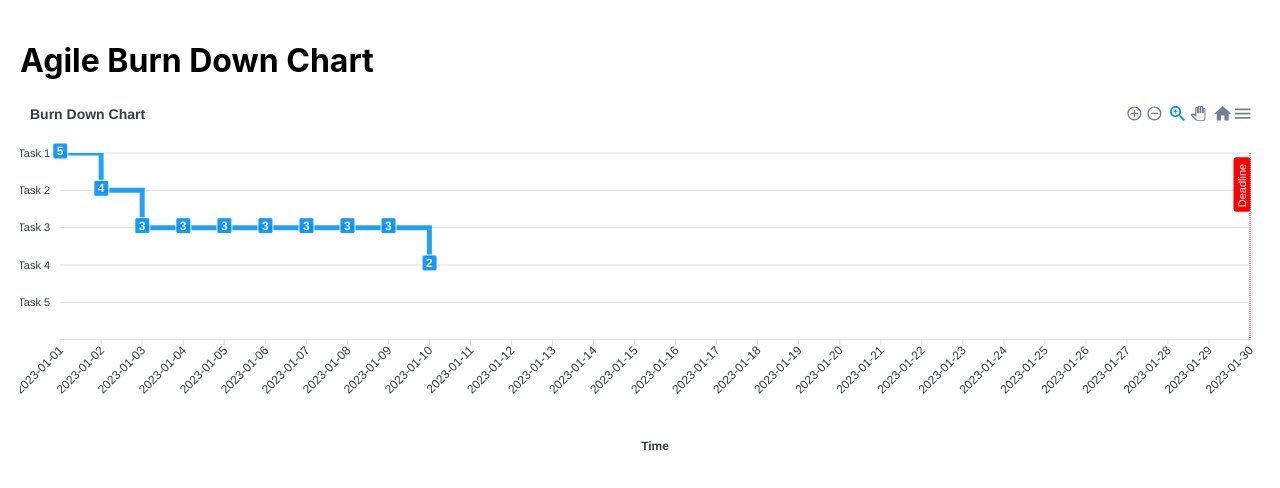
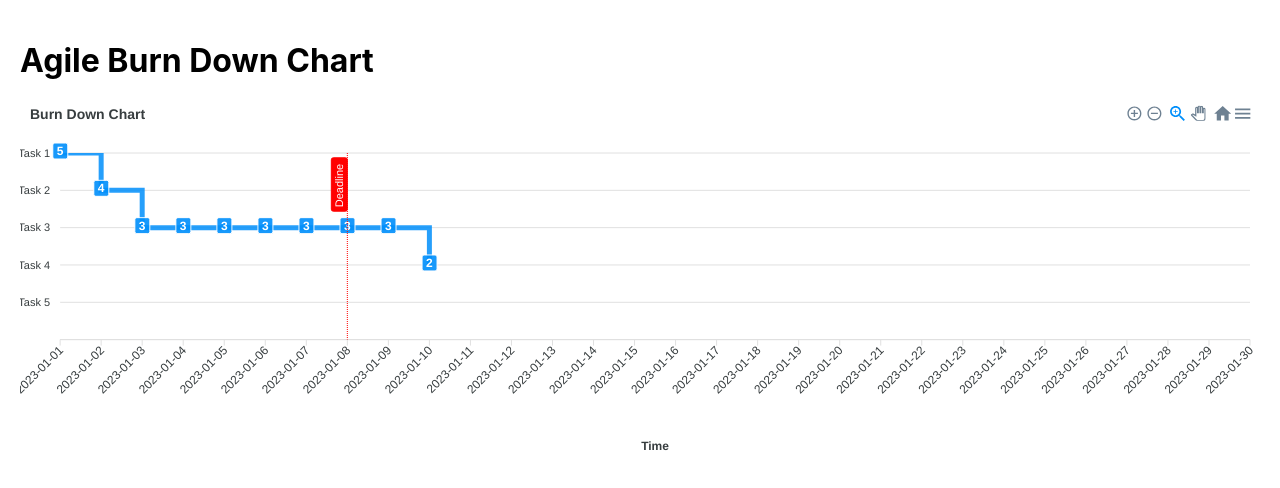
Before and after one commit to Mraj101/Agile-burnDownChartByReact-branch-d3js-v5-, a React (Create React App) app: page / in a window 1280 px wide. Shown: the top 488 px of the page. Built offline with nearby package versions, Linux system fonts and the light colour scheme.

Commit message:
exp2 change specific dead line added

```diff
--- a/src/App.js
+++ b/src/App.js
@@ -227,6 +227,8 @@ const App = () => {
     setBurnDownData(calculateBurnDownData(tasks));
   }, [tasks]);
 
+  const deadline = "2023-01-08"; // Set your specific deadline date here
+
   return (
     <div className="container">
       <h1 className="text-2xl font-bold text-center">Agile Burn Down Chart</h1>
@@ -234,6 +236,7 @@ const App = () => {
         labels={burnDownData.labels}
         data={burnDownData.data}
         taskNames={burnDownData.taskNames}
+        deadline={deadline}
       />
     </div>
   );
--- a/src/components/BurnDownChart.js
+++ b/src/components/BurnDownChart.js
@@ -1,9 +1,7 @@
 import React from "react";
 import Chart from "react-apexcharts";
 
-const BurnDownChart = ({ data, labels, taskNames }) => {
-  const deadline = labels[labels.length - 1]; // Get the last date in the labels array
-
+const BurnDownChart = ({ data, labels, taskNames, deadline }) => {
   const chartOptions = {
     chart: {
       type: "line",
```
